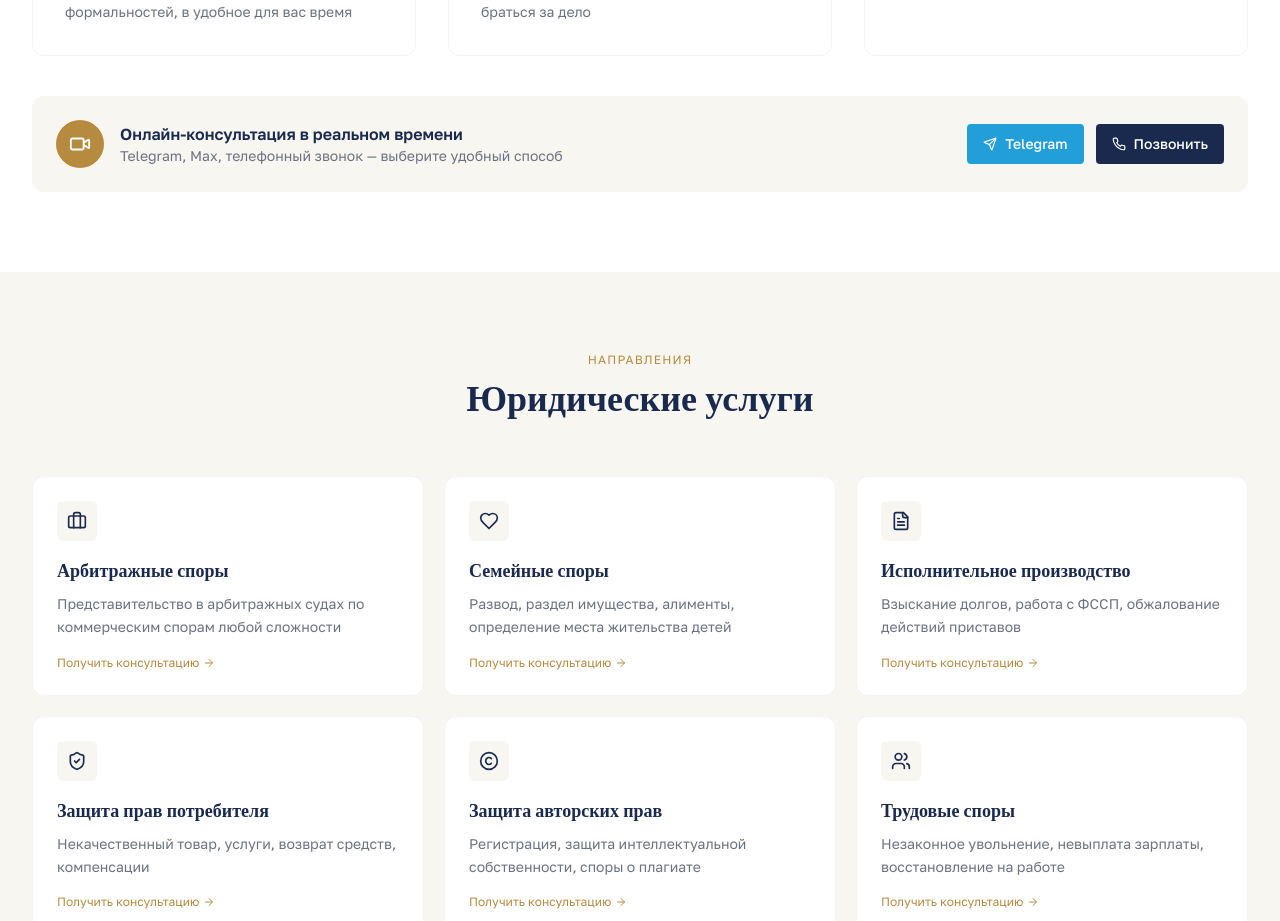
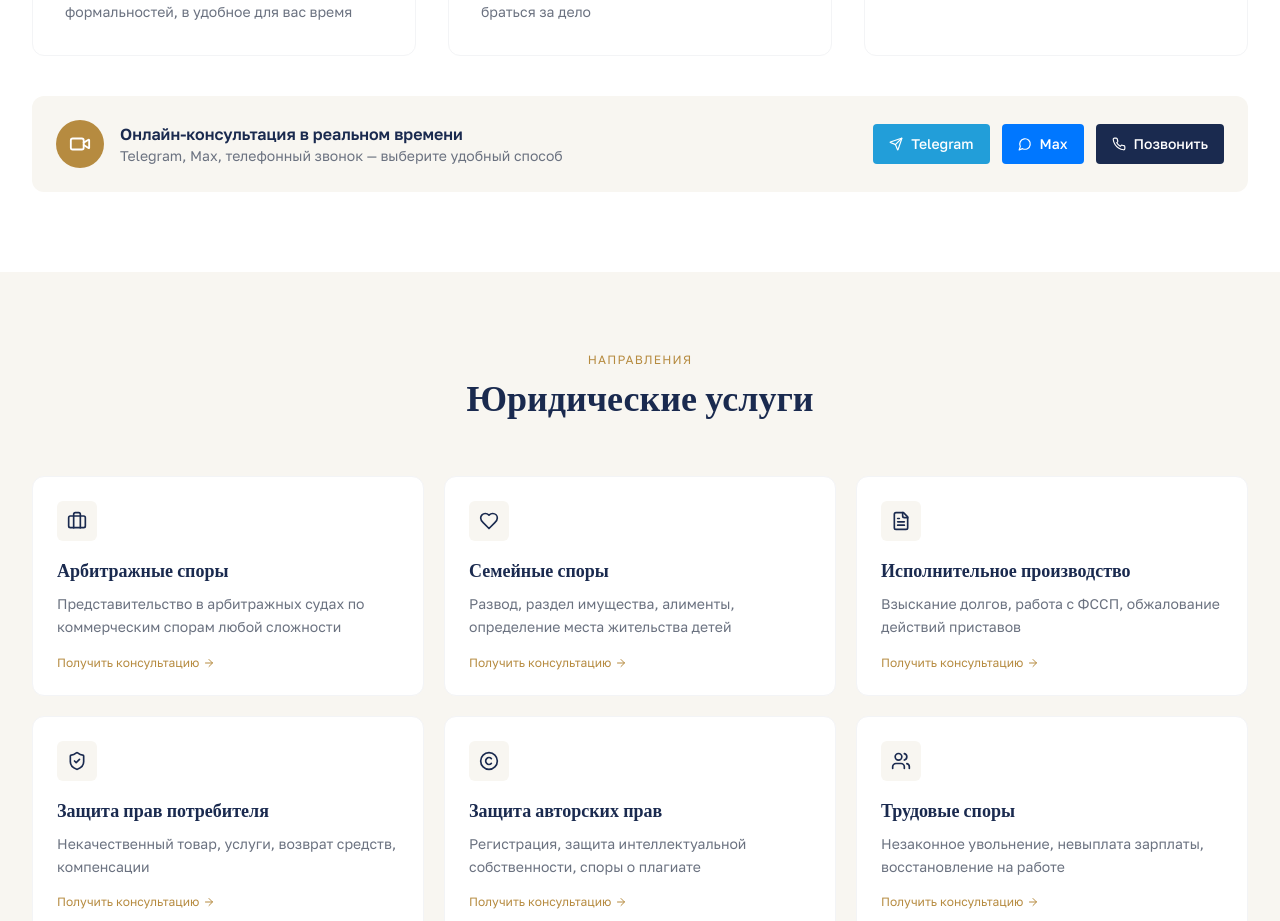
Before and after one commit to pr-poehali-dev/law-services-landing, a React (Vite) app: page / in a window 1280 px wide. Shown: the part 1140-2061 px from the top of the page. Built offline with nearby package versions, Linux system fonts and the light colour scheme.

Commit message:
Добавить номер телефона

```diff
--- a/src/components/lawyer/HeroApproachServices.tsx
+++ b/src/components/lawyer/HeroApproachServices.tsx
@@ -141,6 +141,16 @@ export default function HeroApproachServices({ onCallbackOpen }: HeroApproachSer
                 Telegram
               </a>
               <a
+                href="https://max.ru/+79784564217"
+                target="_blank"
+                rel="noopener noreferrer"
+                className="flex items-center gap-2 px-4 py-2.5 rounded text-white text-sm font-golos font-medium transition-opacity hover:opacity-90"
+                style={{ backgroundColor: "#0077FF" }}
+              >
+                <Icon name="MessageCircle" size={14} />
+                Max
+              </a>
+              <a
                 href={PHONE_HREF}
                 className="flex items-center gap-2 px-4 py-2.5 rounded text-white text-sm font-golos font-medium transition-opacity hover:opacity-90"
                 style={{ backgroundColor: "var(--navy)" }}
```
